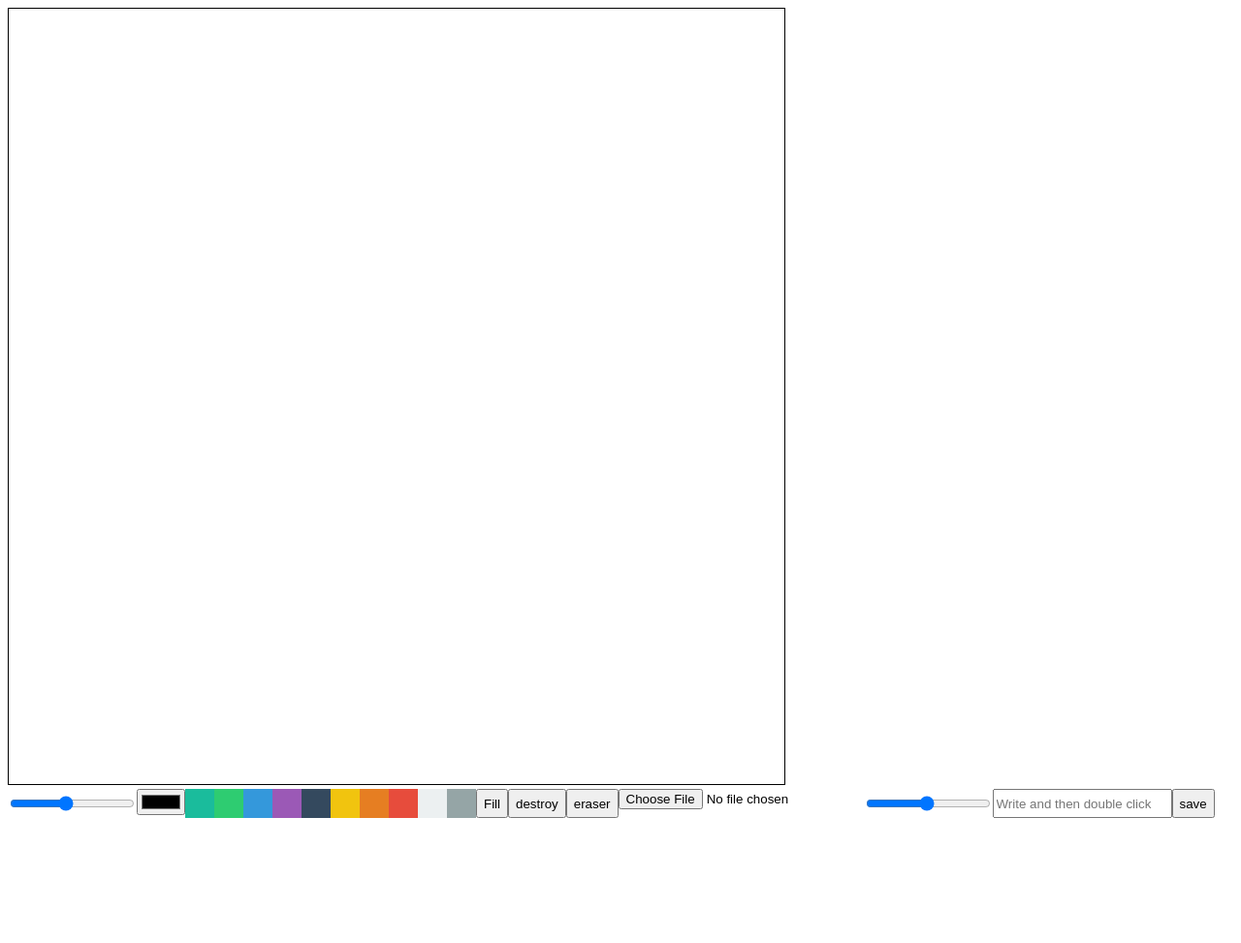
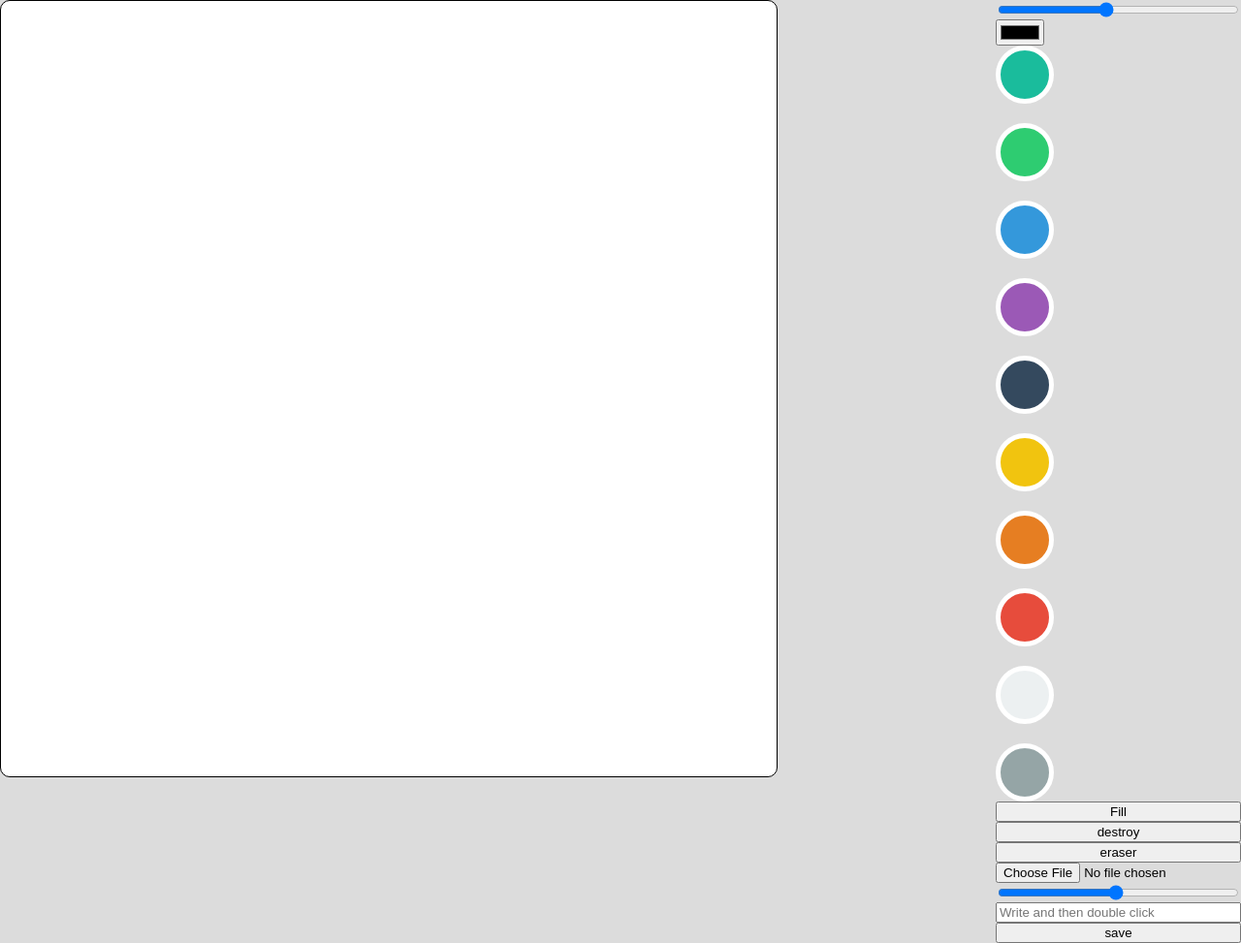
Before and after one commit to blueconecell/MemeMaker, a plain HTML site: page index.html in a window 1280 px wide. Shown: the whole page at 97% size. Before the commit the page ends 852 px from the top, so only its background shows below. Drawn offline with Linux system fonts and the light colour scheme.

Commit message:
3.4 progressing

```diff
--- a/index.html
+++ b/index.html
@@ -11,7 +11,7 @@
 
 <body>
   <canvas></canvas>
-  <div class="setting">
+  <div class="btns">
     <input id="line-width" type="range" min="1" max="10" value="5" step="0.1">
     <input type="color" id="color">
     <div class="colorSet">
@@ -34,8 +34,6 @@
     <input type="text" placeholder="Write and then double click" id="text">
     <button id="save">save</button>
   </div>
-
-
   <script src="app.js"></script>
 </body>
 
--- /dev/null
+++ b/reset.css
@@ -0,0 +1,44 @@
+/* reset.css */
+html, body, div, span, applet, object, iframe,
+h1, h2, h3, h4, h5, h6, p, blockquote, pre,
+a, abbr, acronym, address, big, cite, code,
+del, dfn, em, img, ins, kbd, q, s, samp,
+small, strike, strong, sub, sup, tt, var,
+b, u, i, center,
+dl, dt, dd, ol, ul, li,
+fieldset, form, label, legend,
+table, caption, tbody, tfoot, thead, tr, th, td,
+article, aside, canvas, details, embed,
+figure, figcaption, footer, header, hgroup,
+menu, nav, output, ruby, section, summary,
+time, mark, audio, video {
+    margin: 0;
+    padding: 0;
+    border: 0;
+    font-size: 100%;
+    font: inherit;
+    vertical-align: baseline;
+}
+/* HTML5 display-role reset for older browsers */
+article, aside, details, figcaption, figure,
+footer, header, hgroup, menu, nav, section {
+    display: block;
+}
+body {
+    line-height: 1;
+}
+ol, ul {
+    list-style: none;
+}
+blockquote, q {
+    quotes: none;
+}
+blockquote:before, blockquote:after,
+q:before, q:after {
+    content: '';
+    content: none;
+}
+table {
+    border-collapse: collapse;
+    border-spacing: 0;
+}
--- a/styles.css
+++ b/styles.css
@@ -1,21 +1,42 @@
+@import "reset.css";
+
+
 canvas{
     width: 800px;
     height: 800px;
     border: 1px solid black;
+    background-color: white;
+    border-radius: 10px;
 }
 body{
-    /* display: flex; */
-    justify-content: center;
-    align-items: center;
+    display: flex;
+    gap: 20px;
+    justify-content: space-between;
+    align-items: flex-start;
+    background-color: gainsboro;
 }
 .color-option{
     width:30px;
     height:30px;
     cursor: pointer;
 }
-.setting{
+.btns{
     display: flex;
+    flex-direction: column;
 }
 .colorSet{
     display: flex;
+    flex-direction: column;
+    gap: 20px;
 }
+.color-option{
+    width: 50px;
+    height: 50px;
+    border-radius: 50px;
+    border:5px solid white;
+    cursor: pointer;
+    transition: transform  ease-in-out .1s;
+}
+.color-option:hover{
+    transform: scale(1.2);
+}
```
